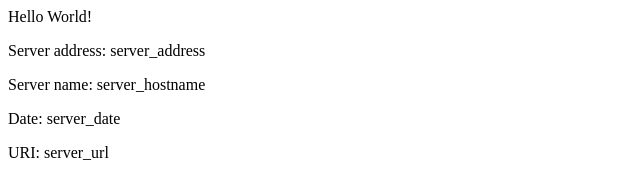
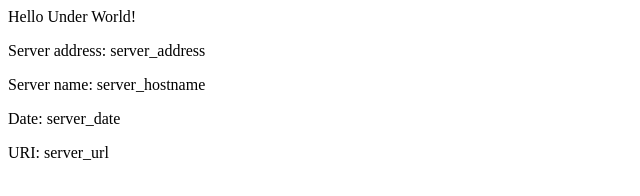
Before and after one commit to bulbulpaul/eks-example, a plain HTML site: page src/index.html in a window 1280 px wide. Shown: the full height of the page, 0-640 px from the left. Drawn offline with Linux system fonts and the light colour scheme.

Commit message:
updating v2

```diff
--- a/src/index.html
+++ b/src/index.html
@@ -2,7 +2,7 @@
 <title>Hello World</title>
 </head>
 <div class="info">
-<h>Hello World!</h>
+<h>Hello Under World!</h>
 <p><span>Server&nbsp;address:</span> <span>server_address</span></p>
 <p><span>Server&nbsp;name:</span> <span>server_hostname</span></p>
 <p class="smaller"><span>Date:</span> <span>server_date</span></p>
```
